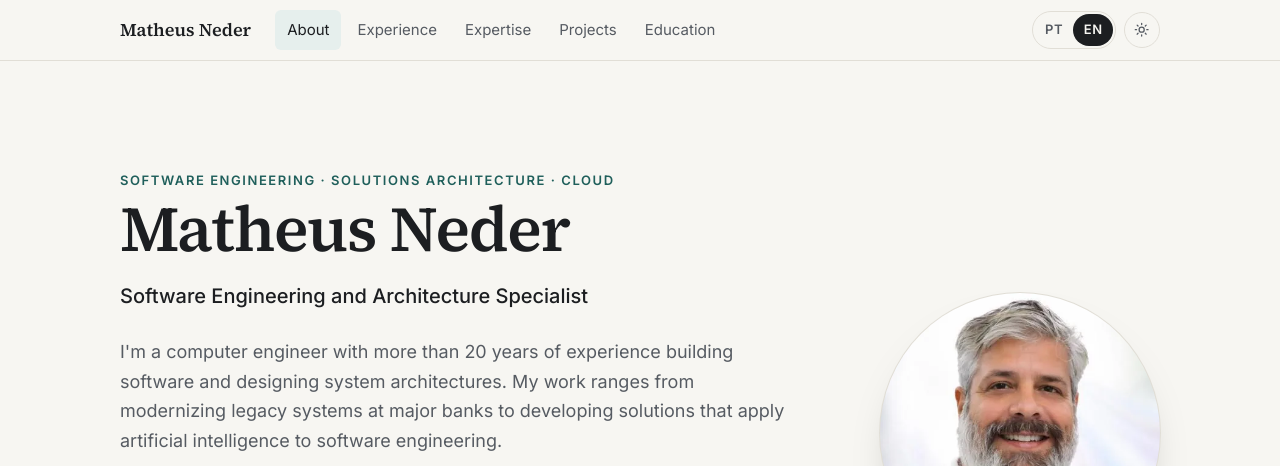
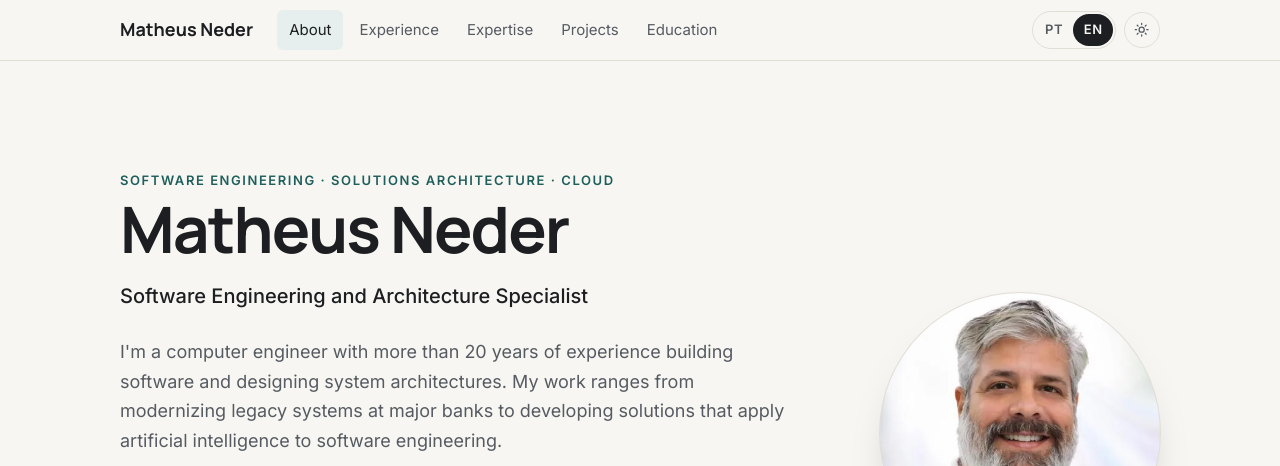
Before and after one commit to matheusneder/matheusneder-website, a plain HTML site: page en/index.html in a window 1280 px wide. Shown: the top 466 px of the page. Drawn offline with Linux system fonts and the light colour scheme.

Commit message:
Replace Source Serif 4 with Manrope for name and headings
Self-host Manrope (variable woff2, latin subset, SIL OFL) as the display
face, rename --font-serif to --font-display, set headings to weight 700,
update preloads, README and regenerate og-image with the new font.

Co-Authored-By: Claude Opus 5.5 <noreply@anthropic.com>

```diff
--- a/assets/css/main.css
+++ b/assets/css/main.css
@@ -13,9 +13,9 @@
   font-display: swap;
 }
 @font-face {
-  font-family: "Source Serif 4";
-  src: url("../fonts/source-serif-4-latin-wght.woff2") format("woff2");
-  font-weight: 200 900;
+  font-family: "Manrope";
+  src: url("../fonts/manrope-latin-wght.woff2") format("woff2");
+  font-weight: 200 800;
   font-style: normal;
   font-display: swap;
 }
@@ -37,7 +37,7 @@
   --c-focus:     light-dark(#1f5f5b, #9fd8cf);
 
   --font-sans:  "Inter", system-ui, -apple-system, "Segoe UI", Roboto, sans-serif;
-  --font-serif: "Source Serif 4", Georgia, "Times New Roman", serif;
+  --font-display: "Manrope", "Inter", system-ui, -apple-system, "Segoe UI", Roboto, sans-serif;
 
   --fs-xs:  0.8125rem;
   --fs-sm:  0.9375rem;
@@ -89,10 +89,10 @@ body {
 
 h1, h2, h3, h4 {
   margin: 0;
-  font-family: var(--font-serif);
-  font-weight: 600;
+  font-family: var(--font-display);
+  font-weight: 700;
   line-height: 1.2;
-  letter-spacing: -0.01em;
+  letter-spacing: -0.02em;
   text-wrap: balance;
 }
 h3 { font-size: var(--fs-lg); }
@@ -198,9 +198,9 @@ img { display: block; max-width: 100%; height: auto; }
 .brand {
   flex: none;
   color: var(--c-text);
-  font-family: var(--font-serif);
+  font-family: var(--font-display);
   font-size: 1.125rem;
-  font-weight: 600;
+  font-weight: 700;
   text-decoration: none;
 }
 
@@ -280,7 +280,7 @@ img { display: block; max-width: 100%; height: auto; }
   gap: clamp(2rem, 5vw, 5rem);
   align-items: center;
 }
-.hero h1 { font-size: var(--fs-2xl); font-weight: 600; letter-spacing: -0.02em; }
+.hero h1 { font-size: var(--fs-2xl); font-weight: 700; letter-spacing: -0.03em; }
 .hero .role {
   margin: var(--space-3) 0 var(--space-5);
   color: var(--c-text);
@@ -476,7 +476,7 @@ img { display: block; max-width: 100%; height: auto; }
   gap: var(--space-7) clamp(2rem, 5vw, 4.5rem);
 }
 .edu-grid h3 { margin-bottom: var(--space-5); font-size: var(--fs-lg); }
-.degree h4 { font-family: var(--font-serif); font-size: 1.25rem; font-weight: 600; }
+.degree h4 { font-family: var(--font-display); font-size: 1.25rem; font-weight: 600; }
 .degree p { margin-top: var(--space-1); color: var(--c-muted); }
 @media (max-width: 52rem) { .edu-grid { grid-template-columns: 1fr; } }
 
--- a/en/index.html
+++ b/en/index.html
@@ -33,7 +33,7 @@
   <link rel="icon" href="../favicon.svg" type="image/svg+xml">
   <link rel="apple-touch-icon" href="../assets/icons/apple-touch-icon.png">
   <link rel="preload" href="../assets/fonts/inter-latin-wght.woff2" as="font" type="font/woff2" crossorigin>
-  <link rel="preload" href="../assets/fonts/source-serif-4-latin-wght.woff2" as="font" type="font/woff2" crossorigin>
+  <link rel="preload" href="../assets/fonts/manrope-latin-wght.woff2" as="font" type="font/woff2" crossorigin>
   <link rel="stylesheet" href="../assets/css/main.css">
   <script>try{var t=localStorage.getItem("theme");if(t==="light"||t==="dark")document.documentElement.dataset.theme=t}catch(e){}</script>
   <script src="../assets/js/main.js" defer></script>
```
Also changed, not shown: pt-br/index.html (+1 -1 lines), assets/fonts/OFL-manrope.txt, assets/fonts/manrope-latin-wght.woff2 (added), assets/fonts/source-serif-4-latin-wght.woff2 (deleted), assets/images/og-image.jpg, 1 other file.
